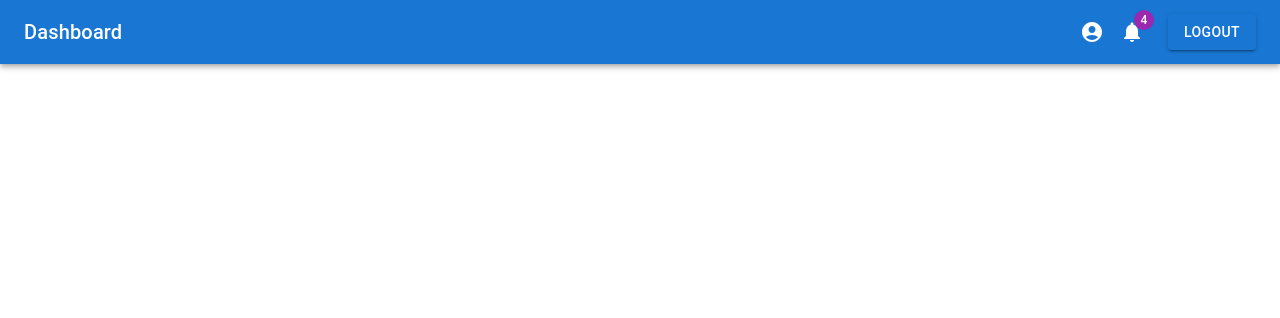
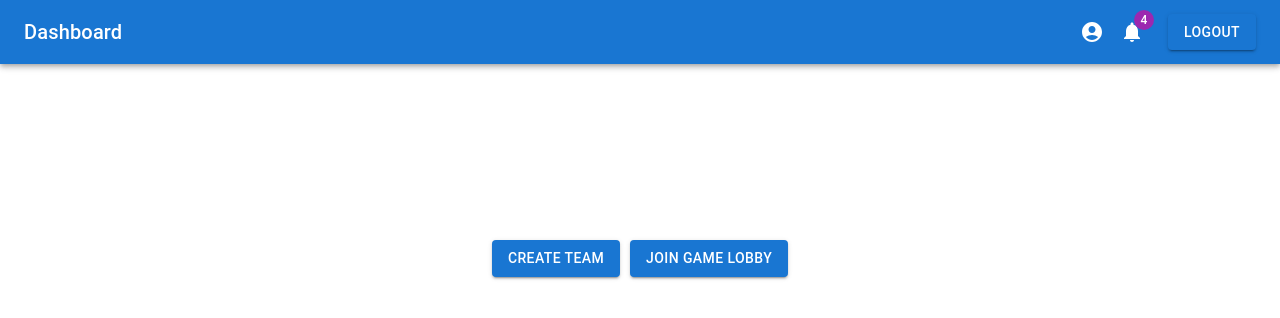
Before and after one commit to limysh/Serverless_project, a React (Create React App) app: page /dashboard in a window 1280 px wide. Shown: the top 318 px of the page. Built offline with nearby package versions, Linux system fonts and the light colour scheme; no server answers.

Commit message:
added team and gamelobby flow dashboard

```diff
--- a/src/pages/dashboard.js
+++ b/src/pages/dashboard.js
@@ -12,7 +12,8 @@ import Badge from '@mui/material/Badge';
 import AccountCircleIcon from '@mui/icons-material/AccountCircle';
 import NotificationsIcon from '@mui/icons-material/Notifications';
 import Button from '@mui/material/Button';
-
+import Card from "@mui/material/Card";
+import CardContent from "@mui/material/CardContent";
 const Dashboard = () => {
     const { logOut, user } = UserAuth();
     const navigate = useNavigate();
@@ -66,7 +67,15 @@ const Dashboard = () => {
         console.log(user,"DASHBOARD")
     },[]);
 
-    return <div>
+    function handleTeamClick() {
+        navigate("/createTeam")
+    }
+
+    function handleLobbyClick() {
+        navigate("/game-lobby")
+    }
+
+    return <>
         <ThemeProvider theme={defaultTheme}>
             <Box sx={{ display: 'flex' }}>
                 <CssBaseline />
@@ -99,7 +108,16 @@ const Dashboard = () => {
 
             </Box>
         </ThemeProvider>
-    </div>;
+        <Box sx={{ display: "flex", justifyContent: "center", mt: 30 }}>
+            <Button variant="contained" style={{marginRight : "10px"}} onClick={handleTeamClick}>
+                Create Team
+            </Button>
+            <Button variant="contained" onClick={handleLobbyClick}>
+                Join Game Lobby
+            </Button>
+        </Box>
+
+    </>;
 };
 
 export default Dashboard;
```
